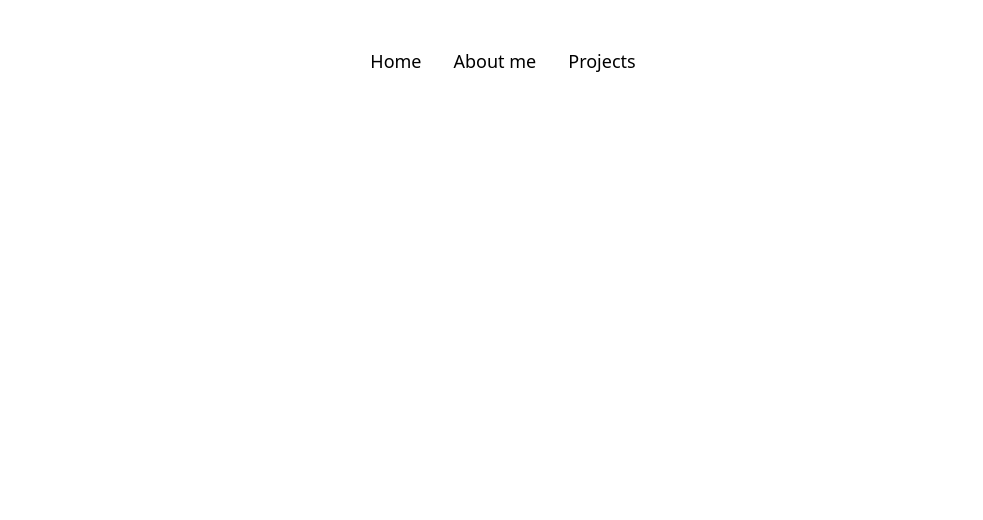
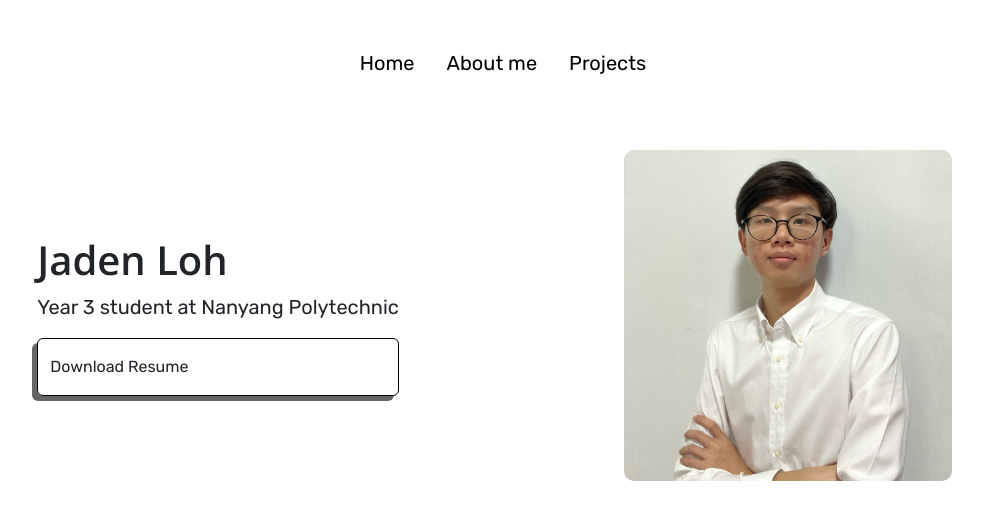
Before and after one commit to jadenlohh/portfolio, a React (Create React App) app: page / in a window 1280 px wide. Shown: the top 520 px of the page, without its empty margins (137-1120 px from the left). Built offline with nearby package versions, Linux system fonts and the light colour scheme; the HTML template or start-up script is replaced by a standard one.

Commit message:
feat: add hero component

```diff
--- a/public/index.html
+++ b/public/index.html
@@ -7,7 +7,7 @@
     <!-- google fonts -->
     <link rel="preconnect" href="https://fonts.googleapis.com">
     <link rel="preconnect" href="https://fonts.gstatic.com" crossorigin>
-    <link href="https://fonts.googleapis.com/css2?family=Source+Sans+Pro:wght@600&display=swap" rel="stylesheet">
+    <link href="https://fonts.googleapis.com/css2?family=Open+Sans:wght@600&family=Rubik&display=swap" rel="stylesheet">
 
     <!-- font awesome -->
     <script src="https://kit.fontawesome.com/aa241108d7.js" crossorigin="anonymous"></script>
--- a/src/App.js
+++ b/src/App.js
@@ -1,10 +1,12 @@
 import './App.css';
+import Hero from './components/Hero';
 import Navbar from './components/Navbar';
 
 function App() {
   return (
     <div className="App">
       <Navbar />
+      <Hero />
     </div>
   );
 }
--- /dev/null
+++ b/src/components/Hero.jsx
@@ -0,0 +1,32 @@
+import React from 'react';
+import Portrait from '../image/portrait.jpg';
+import 'bootstrap/dist/css/bootstrap.css';
+import '../styles/hero.css';
+
+const Hero = () => {
+  return (
+    <div className='container my-4'>
+      <div className='row'>
+        <div className='col-6'>
+          <div className='d-flex flex-column justify-content-center align-items-center h-100'>
+            <div>
+              <h1>Jaden Loh</h1>
+              <p>Year 3 student at Nanyang Polytechnic</p>
+
+              <button className='btn shadow-none mt-3 py-3 text-start w-100 d-flex justify-content-between'>
+                <span>Download Resume</span>
+                <span className='arrow-right'><i class="fa-solid fa-arrow-right"></i></span>
+              </button>
+            </div>
+          </div>
+        </div>
+
+        <div className='col-6 text-center'>
+          <img className='img-fluid portrait' src={Portrait} />
+        </div>
+      </div>
+    </div>
+  )
+}
+
+export default Hero
--- a/src/index.css
+++ b/src/index.css
@@ -1,4 +1,5 @@
 body {
   margin: 0;
-  font-family: 'Source Sans Pro', sans-serif;
+  font-family: "Rubik", sans-serif !important;
+  font-size: 1.25rem !important;
 }
--- /dev/null
+++ b/src/styles/hero.css
@@ -0,0 +1,26 @@
+h1 {
+  font-family: 'Open Sans', sans-serif;
+}
+
+.portrait {
+  border-radius: 10px;
+  width: 60%;
+}
+
+.btn {
+  border: 1px solid black !important;
+  box-shadow: -5px 5px #666 !important;
+  transform: translate(0, 0);
+}
+
+.btn:hover {
+  transform: translate(1px, -3px);
+}
+
+.btn .arrow-right {
+  opacity: 0;
+}
+
+.btn:hover .arrow-right {
+  opacity: 1;
+}
--- a/src/styles/navbar.css
+++ b/src/styles/navbar.css
@@ -1,9 +1,4 @@
 a {
   color: black;
-  font-size: 18px;
   text-decoration: none;
 }
-
-a span {
-  font-size: 14px;
-}
```
Also changed, not shown: src/image/portrait.jpg (added).
